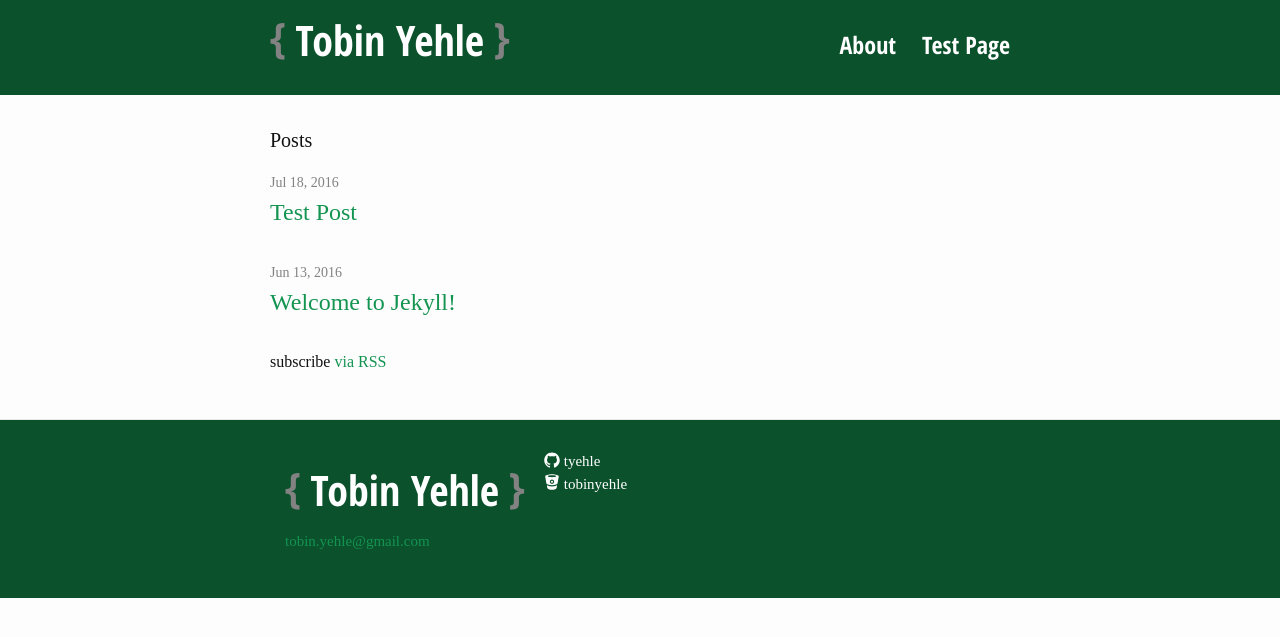
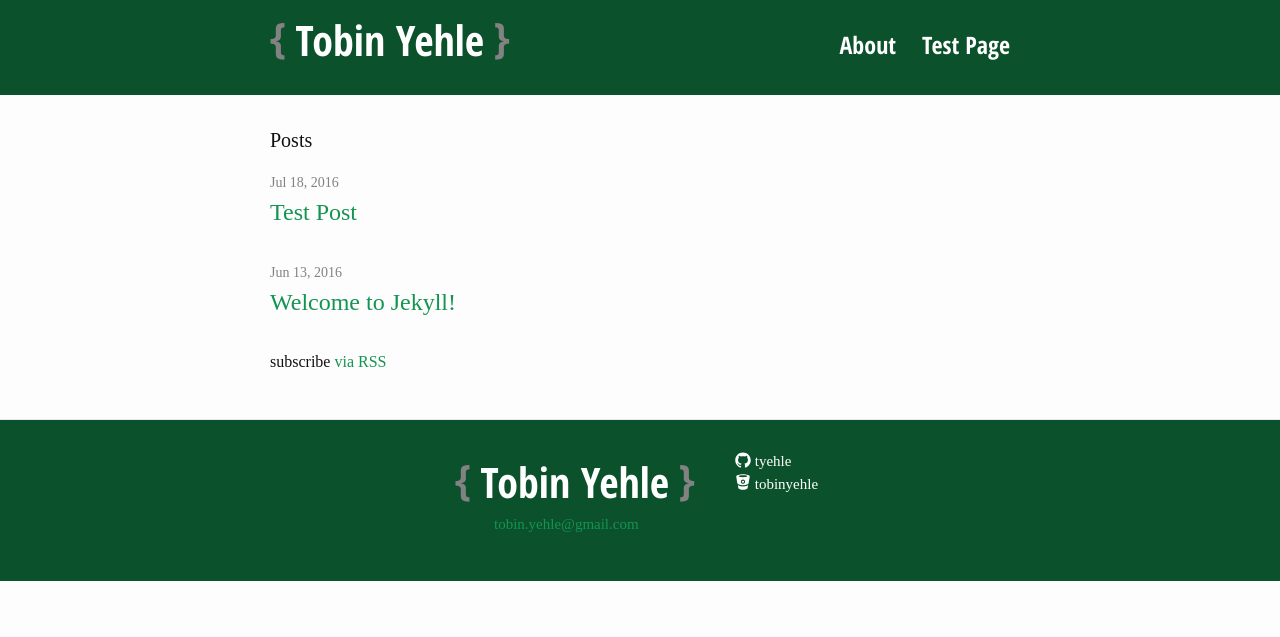
Before and after one commit to tyehle/tyehle.github.io, a Jekyll site: the page built from index.html, in a window 1280 px wide. Shown: the top 637 px of the page. Built offline with Jekyll 4.4.1, drawn with Linux system fonts in a browser that asks for light colours; some web fonts are replaced; Markdown is read by kramdown in place of the engine named in the settings.

Commit message:
finish the footer

```diff
--- a/_includes/footer.html
+++ b/_includes/footer.html
@@ -8,7 +8,8 @@
     <div class="footer-col-wrapper">
       <div class="footer-col footer-col-1">
         {% include title.html %}
-        <a href="mailto:{{ site.email }}">{{ site.email }}</a>
+        <br>
+        <a class="footer-contact" href="mailto:{{ site.email }}">{{ site.email }}</a>
       </div>
 
       <div class="footer-col footer-col-2">
--- a/_includes/header.html
+++ b/_includes/header.html
@@ -2,7 +2,7 @@
 
   <div class="wrapper">
 
-    {% include title.html %}
+    <span class="header-title">{% include title.html %}</span>
 
     <nav class="site-nav">
       <a href="#" class="menu-icon">
--- a/_sass/_layout.scss
+++ b/_sass/_layout.scss
@@ -15,10 +15,13 @@
     position: relative;
 }
 
+.header-title {
+    line-height: 80px; // used for vertical spacing
+}
+
 .site-title {
     font-size: 42px;
     font-weight: 700;
-    line-height: 80px; // used for vertical spacing
     font-family: $title-font-family;
     // letter-spacing: -1px;
     margin-bottom: 0;
@@ -157,8 +160,9 @@
 .footer-col-wrapper {
     font-size: 15px;
     color: $grey-color;
+    width: 400px;
+    margin: 0 auto;
     // margin-left: -$spacing-unit / 2;
-    align: center;
     @extend %clearfix;
 }
 
@@ -169,39 +173,17 @@
 }
 
 .footer-col-1 {
-    width: -webkit-calc(35% - (#{$spacing-unit} / 2));
-    width:         calc(35% - (#{$spacing-unit} / 2));
+    width: -webkit-calc(70% - (#{$spacing-unit} / 2));
+    width:         calc(70% - (#{$spacing-unit} / 2));
 }
 
 .footer-col-2 {
-    width: -webkit-calc(20% - (#{$spacing-unit} / 2));
-    width:         calc(20% - (#{$spacing-unit} / 2));
+    width: -webkit-calc(30% - (#{$spacing-unit} / 2));
+    width:         calc(30% - (#{$spacing-unit} / 2));
 }
 
-// .footer-col-3 {
-//     width: -webkit-calc(45% - (#{$spacing-unit} / 2));
-//     width:         calc(45% - (#{$spacing-unit} / 2));
-// }
-
-@include media-query($on-laptop) {
-    .footer-col-1,
-    .footer-col-2 {
-        width: -webkit-calc(50% - (#{$spacing-unit} / 2));
-        width:         calc(50% - (#{$spacing-unit} / 2));
-    }
-
-    // .footer-col-3 {
-    //     width: -webkit-calc(100% - (#{$spacing-unit} / 2));
-    //     width:         calc(100% - (#{$spacing-unit} / 2));
-    // }
-}
-
-@include media-query($on-palm) {
-    .footer-col {
-        float: none;
-        width: -webkit-calc(100% - (#{$spacing-unit} / 2));
-        width:         calc(100% - (#{$spacing-unit} / 2));
-    }
+.footer-contact {
+    margin-left: 39px;
 }
 
 .username {
```
